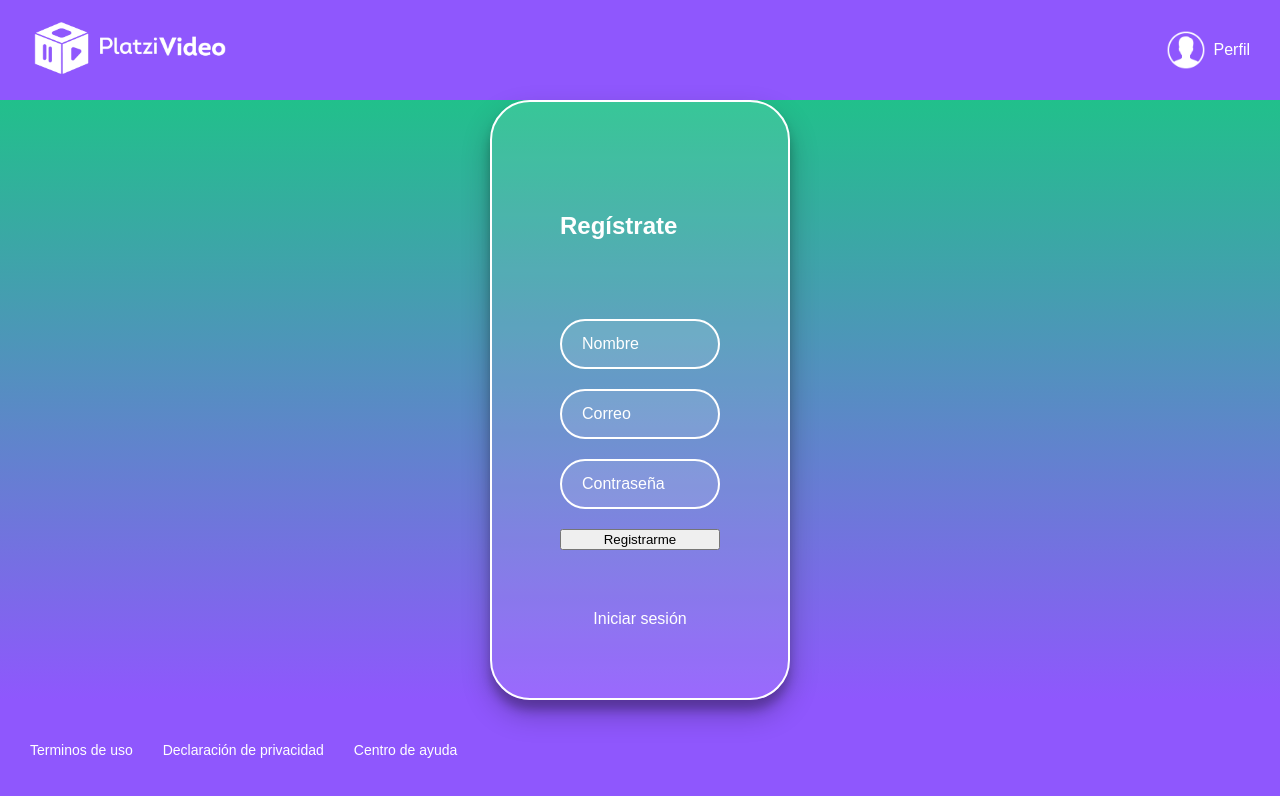
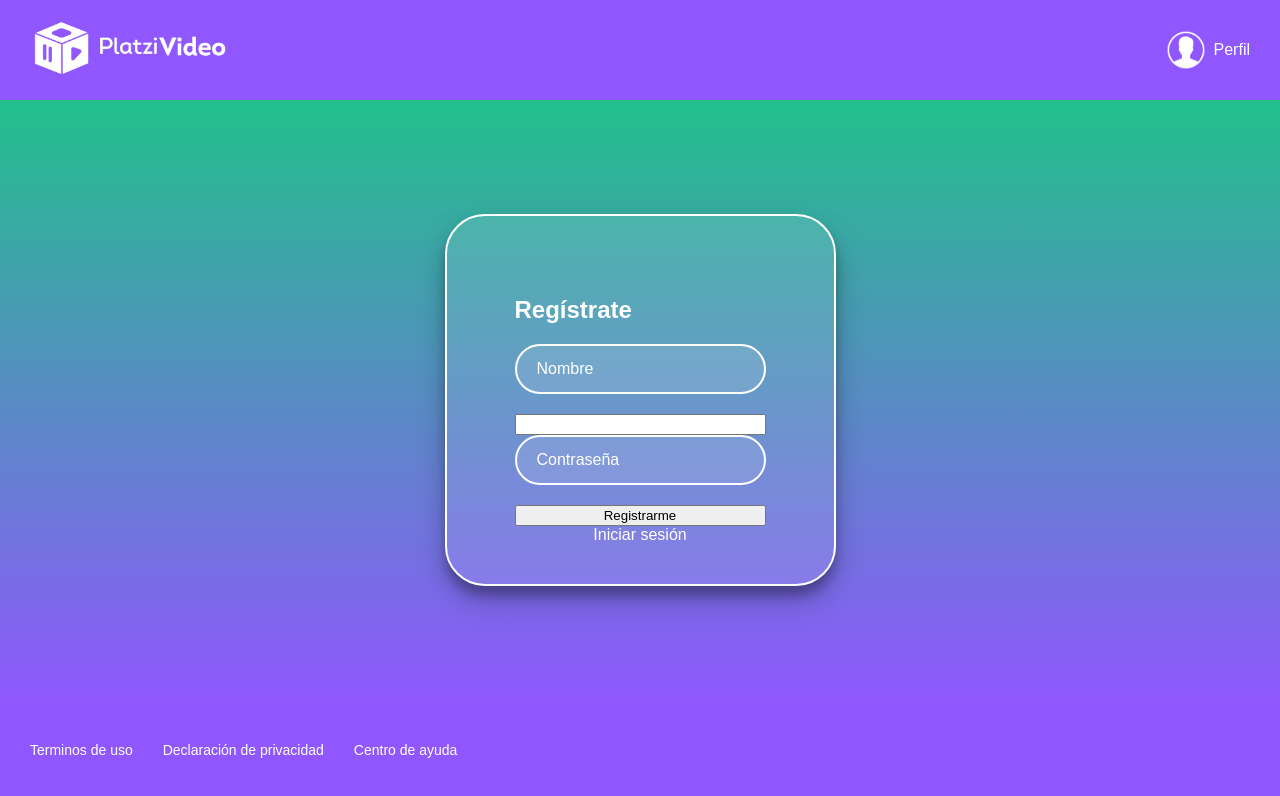
Before and after one commit to javierfuentesm/PlatziVideoReactJS, a React app: page /register in a window 1280 px wide. Shown: the top 796 px of the page. Built offline with nearby package versions, Linux system fonts and the light colour scheme; a web font is replaced by a local one.

Commit message:
register añadido

```diff
--- a/src/actions/index.js
+++ b/src/actions/index.js
@@ -12,3 +12,7 @@ export const loginRequest = (payload) => ({
   type: 'LOGIN_REQUEST',
   payload,
 });
+export const logoutRequest = (payload) => ({
+  type: 'LOGOUT_REQUEST',
+  payload,
+});
--- a/src/assets/styles/components/Register.scss
+++ b/src/assets/styles/components/Register.scss
@@ -18,9 +18,7 @@
     display: flex;
     flex-direction: column;
     justify-content: space-around;
-    min-height: 600px;
     padding: 60px 68px 40px;
-    width: 300px;
   }
 
   .register__container--form {
--- a/src/components/Header.jsx
+++ b/src/components/Header.jsx
@@ -1,6 +1,7 @@
 import React from 'react';
 import { connect } from 'react-redux';
 import { Link } from 'react-router-dom';
+import { logoutRequest } from '../actions';
 import gravatar from '../utils/gravatar';
 import '../assets/styles/components/Header.scss';
 import logo from '../assets/static/logo-platzi-video-BW2.png';
@@ -9,6 +10,11 @@ import userIcon from '../assets/static/user-icon.png';
 const Header = (props) => {
   const { user } = props;
   const hasUser = Object.keys(user).length > 0;
+  const handleLogout = () => {
+
+    props.logoutRequest({});
+
+  };
   return (
     <header className='header'>
       <Link to='/'>
@@ -25,12 +31,20 @@ const Header = (props) => {
           <p>Perfil</p>
         </div>
         <ul>
-          <li>
-            <a href='/'>Cuenta</a>
-          </li>
-          <li>
-            <Link to='/login'>Iniciar Sesión</Link>
-          </li>
+          {hasUser ? (
+            <>
+              <li>
+                <a href='/'>{user.name}</a>
+              </li>
+              <li>
+                <a href='#logout' onClick={handleLogout}>Cerrar Sesión</a>
+              </li>
+            </>
+          ) : (
+            <li>
+              <Link to='/login'>Iniciar Sesión</Link>
+            </li>
+          )}
         </ul>
       </div>
     </header>
@@ -42,7 +56,10 @@ const mapStateToProps = (state) => {
     user: state.user,
   };
 };
+const mapDispatchToProps = {
+  logoutRequest,
+};
 export default connect(
   mapStateToProps,
-  null,
+  mapDispatchToProps,
 )(Header);
--- a/src/containers/Register.jsx
+++ b/src/containers/Register.jsx
@@ -1,20 +1,56 @@
-import React from 'react';
+import React, { useState } from 'react';
 import '../assets/styles/components/Register.scss';
 import { Link } from 'react-router-dom';
 
-const Register = () => (
+const Register = () => {
+  const [form, setValues] = useState({
+    email: '',
+    name: '',
+    password: '',
+  });
+  const handleInput = (event) => {
+    setValues({
+      ...form,
+      [event.target.name]: event.target.value,
+    });
+  };
+
+  const handleSubmit = (event) => {
+    event.preventDefault();
+    console.log(form);
+  };
+  return (
     <section className='register'>
       <section className='register__container'>
         <h2>Regístrate</h2>
-      <form className='register__container--form'>
-        <input className='input' type='text' placeholder='Nombre' />
-        <input className='input' type='text' placeholder='Correo' />
-        <input className='input' type='password' placeholder='Contraseña' />
+        <form className='register__container--form' onSubmit={handleSubmit}>
+          <input
+            name='name'
+            className='input'
+            type='text'
+            placeholder='Nombre'
+            onChange={handleInput}
+          />
+          <input
+            name='email'
+            className='email'
+            type='text'
+            placeholder='Correo'
+            onChange={handleInput}
+          />
+          <input
+            name='password'
+            className='input'
+            type='password'
+            placeholder='Contraseña'
+            onChange={handleInput}
+          />
           <button className='button'>Registrarme</button>
         </form>
         <Link to='/login'>Iniciar sesión</Link>
       </section>
     </section>
   );
+};
 
 export default Register;
--- a/src/reducers/index.js
+++ b/src/reducers/index.js
@@ -16,6 +16,11 @@ const reducer = (state, action) => {
         ...state,
         user: action.payload,
       };
+    case 'LOGOUT_REQUEST':
+      return {
+        ...state,
+        user: action.payload,
+      };
     default:
       return state;
   }
```
Lines whose indentation alone changed are shown as unchanged.
